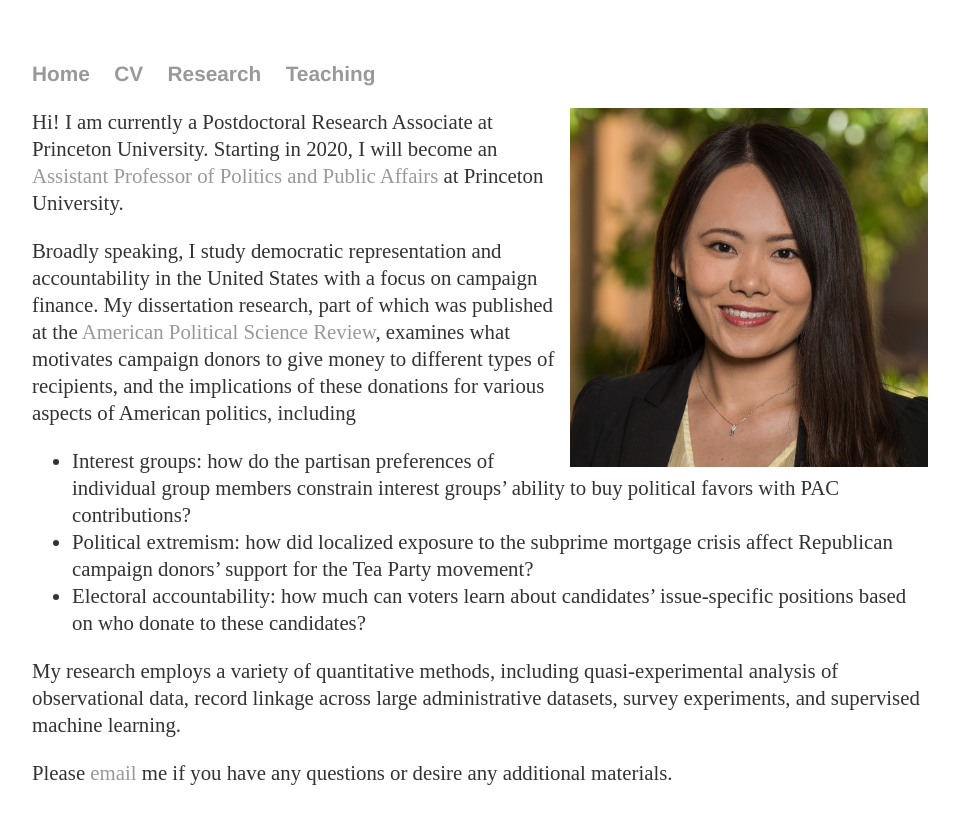
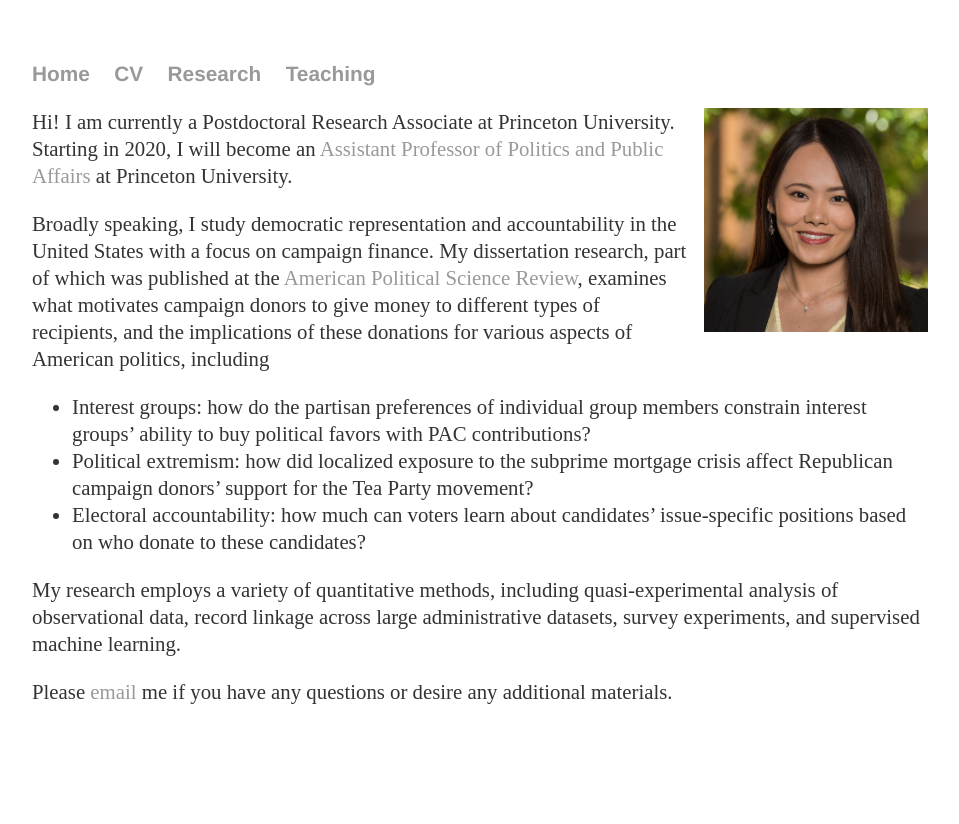
Before and after one commit to zhaoliresearch/zhaoliresearch.github.io, a Jekyll site: the page built from index.html, in a window 1280 px wide. Shown: the top 824 px of the page, without its empty margins (160-1119 px from the left). Built offline with Jekyll 4.4.1, drawn with Linux system fonts in a browser that asks for light colours.

Commit message:
Update index.html

```diff
--- a/index.html
+++ b/index.html
@@ -7,7 +7,7 @@
 
 <div class="blurb">
 
-	<p><img src="headshot/Zhao Li_headshot.jpg" alt="Headshot" style="width:40%;height:40%;margin-left:15px;float:right;">Hi! I am currently a Postdoctoral Research Associate at Princeton University. Starting in 2020, I will become an <a href="https://csdp.princeton.edu/people/zhao-li">Assistant Professor of Politics and Public Affairs</a> at Princeton University.</p>
+	<p><img src="headshot/Zhao Li_headshot.jpg" alt="Headshot" style="width:25%;height:25%;margin-left:15px;float:right;">Hi! I am currently a Postdoctoral Research Associate at Princeton University. Starting in 2020, I will become an <a href="https://csdp.princeton.edu/people/zhao-li">Assistant Professor of Politics and Public Affairs</a> at Princeton University.</p>
 
         <p>Broadly speaking, I study democratic representation and accountability in the United States with a focus on campaign finance. My dissertation research, part of which was published at the <a href="https://www.cambridge.org/core/journals/american-political-science-review/article/how-internal-constraints-shape-interest-group-activities-evidence-from-accessseeking-pacs/2DF966405543A54CE0BC8BDE18307B56">American Political Science Review</a>, examines what motivates campaign donors to give money to different types of recipients, and the implications of these donations for various aspects of American politics, including</p>
         <ul class="list-group">
```
